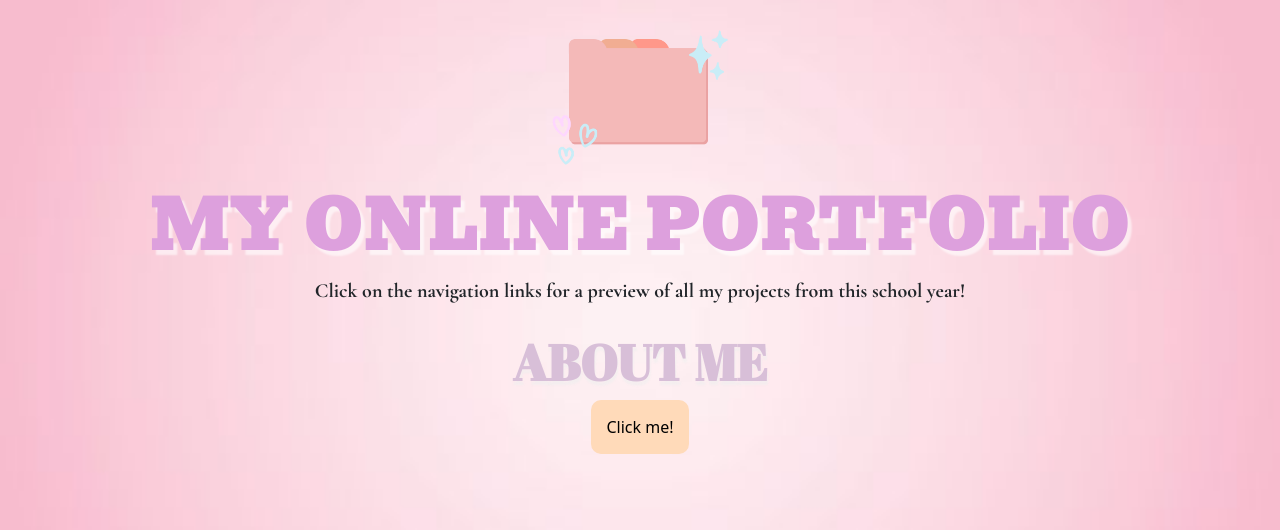
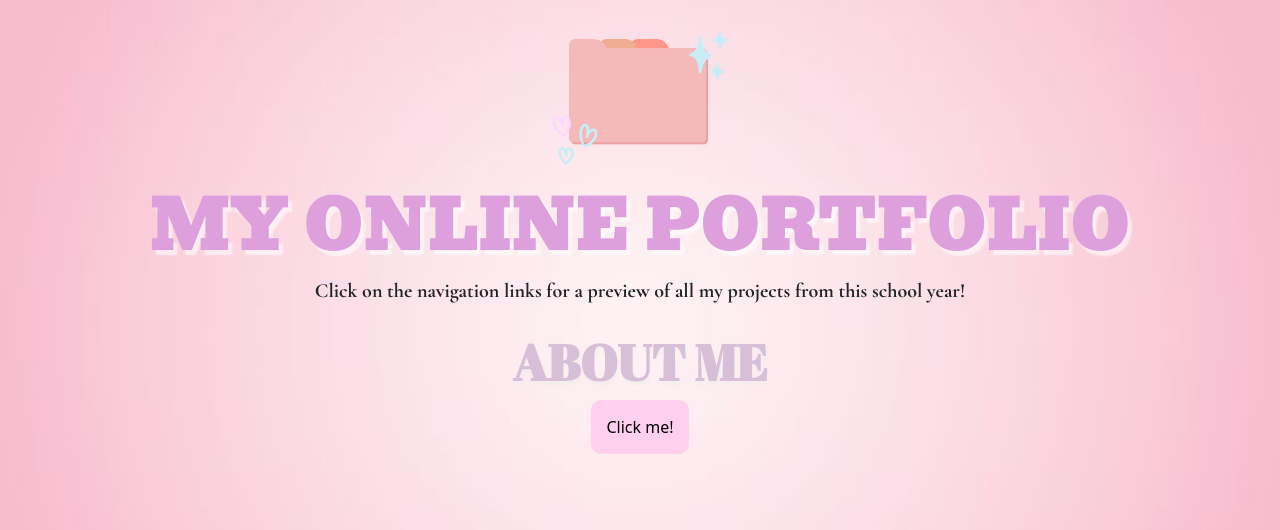
Before and after one commit to cmisa22/Q4Project, a plain HTML site: page ICT:4th Qtr: 4Q- Project/mainpage.html in a window 1280 px wide. Shown: the part 110-640 px from the top of the page. Drawn offline with nearby package versions, Linux system fonts and the light colour scheme.

Commit message:
Update mainpage.html

```diff
--- a/ICT:4th Qtr: 4Q- Project/mainpage.html
+++ b/ICT:4th Qtr: 4Q- Project/mainpage.html
@@ -73,7 +73,7 @@
     }
 
     #button {
-        background-color: peachpuff;
+        background-color:rgba(255, 201, 238, 0.8);
         border: none;
         border-radius: 10px;
         padding: 15px;
```
